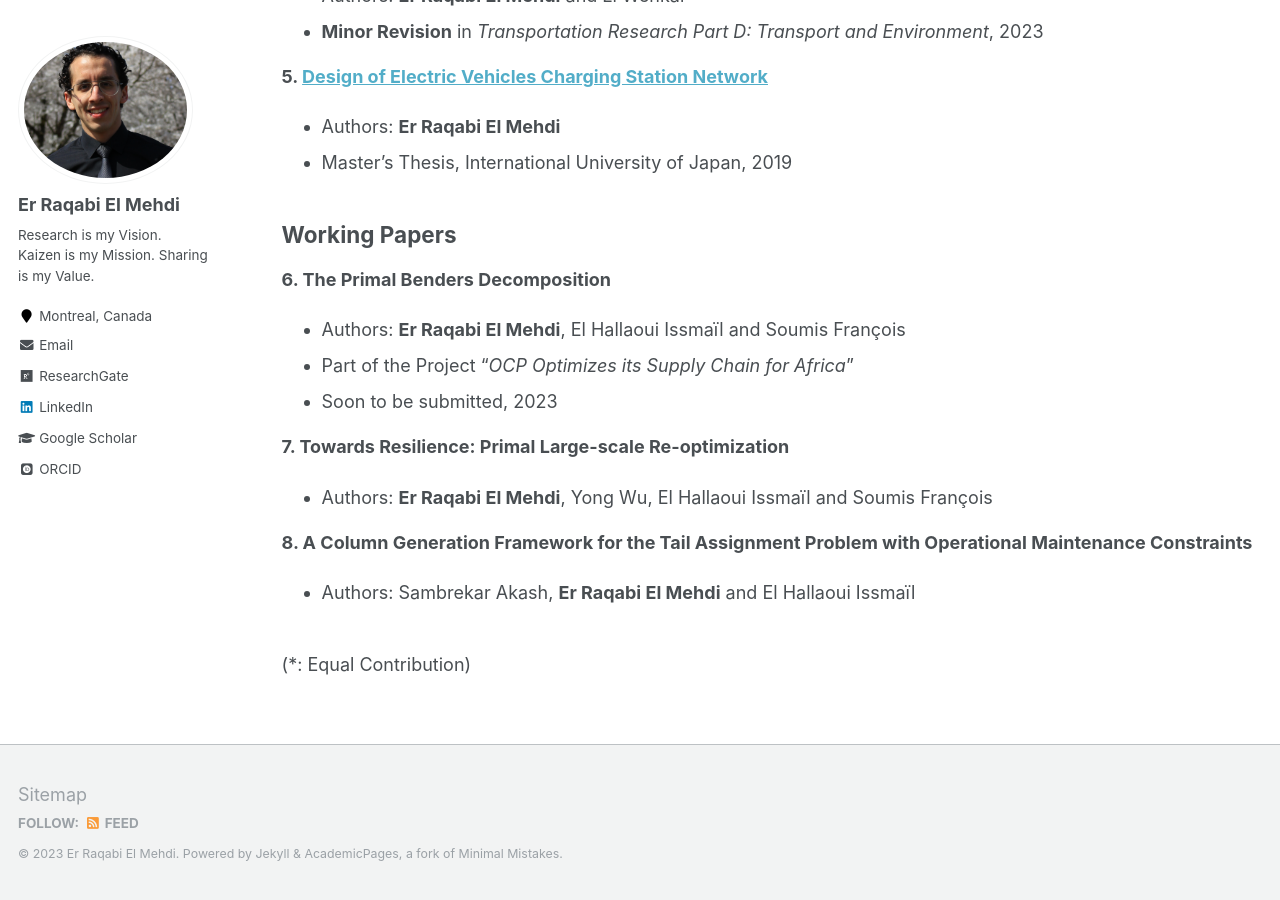
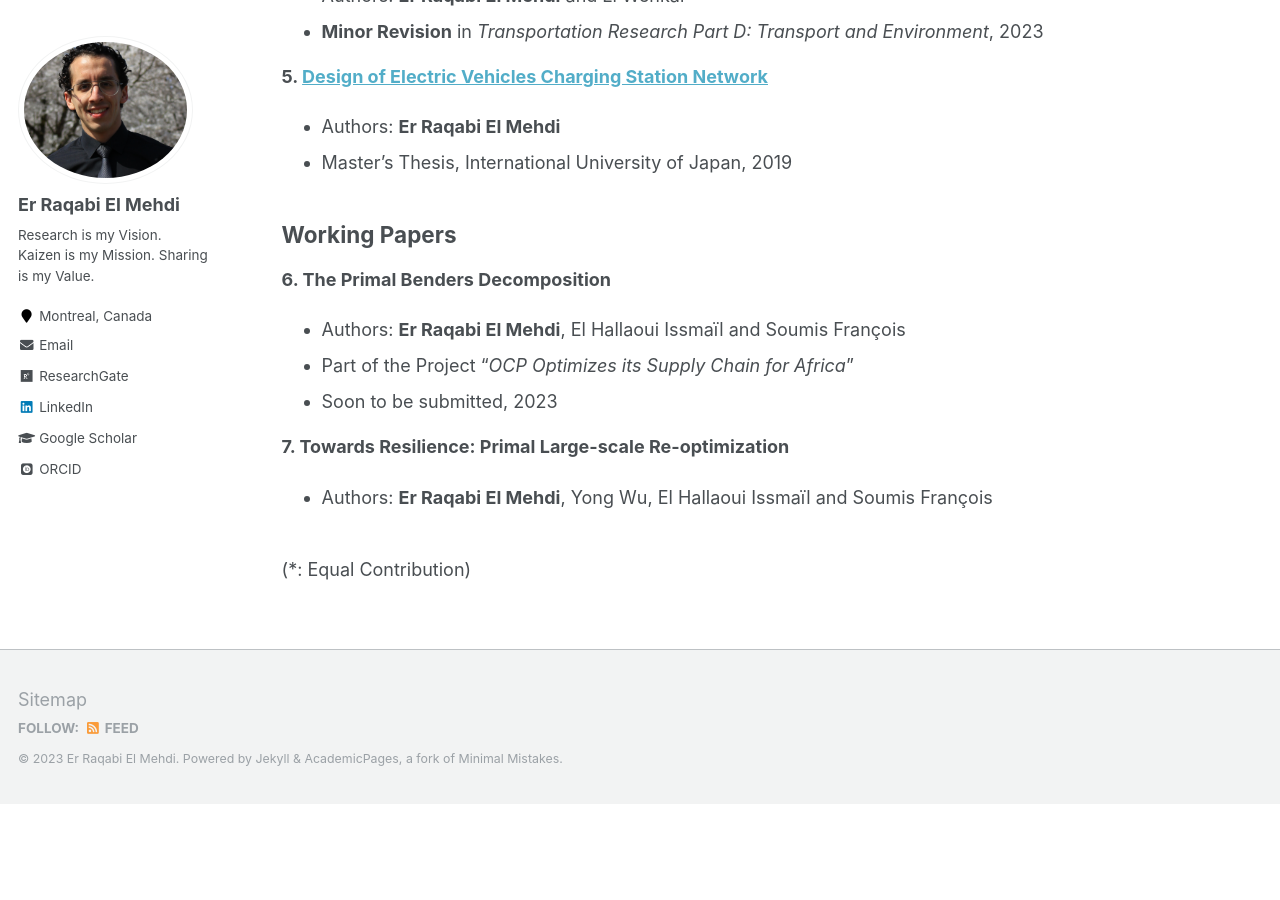
Before and after one commit to RqbMedi/rqbmedi.github.io, a Jekyll site: the page built from _pages/publications.md, in a window 1280 px wide and 900 px high, scrolled down 1040 px. Built offline with Jekyll 4.4.1, drawn with Linux system fonts in a browser that asks for light colours; some web fonts are replaced; after the commit the page ends 1844 px from its top, so only the background shows below that.

Commit message:
Update publications.md

```diff
--- a/_pages/publications.md
+++ b/_pages/publications.md
@@ -46,8 +46,5 @@ Working Papers
 **7. Towards Resilience: Primal Large-scale Re-optimization**
  - Authors: **Er Raqabi El Mehdi**, Yong Wu, El Hallaoui Issmaïl and Soumis François
 
-**8. A Column Generation Framework for the Tail Assignment Problem with Operational Maintenance Constraints**
- - Authors: Sambrekar Akash, **Er Raqabi El Mehdi** and El Hallaoui Issmaïl
-
 <br>
 (*: Equal Contribution)
```
